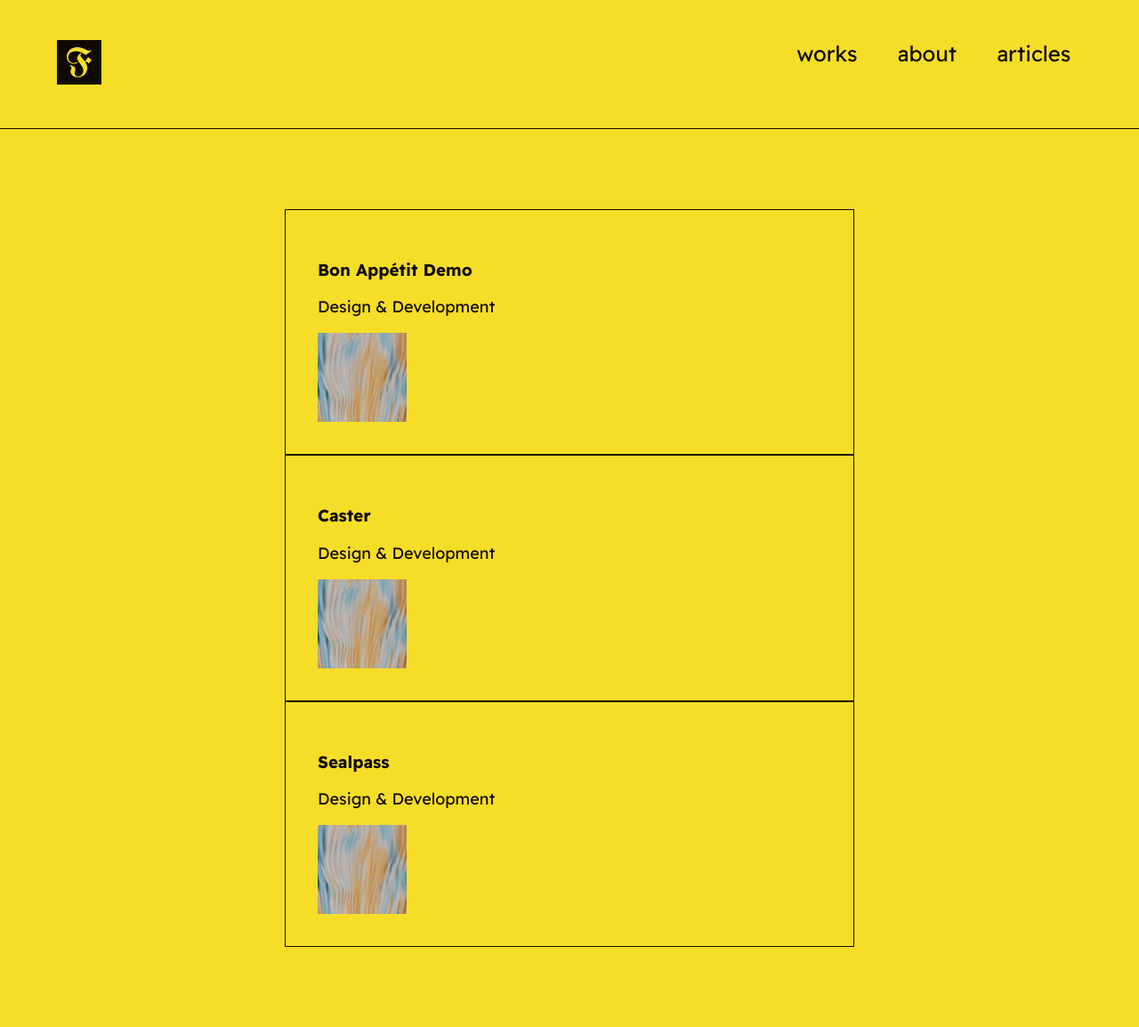
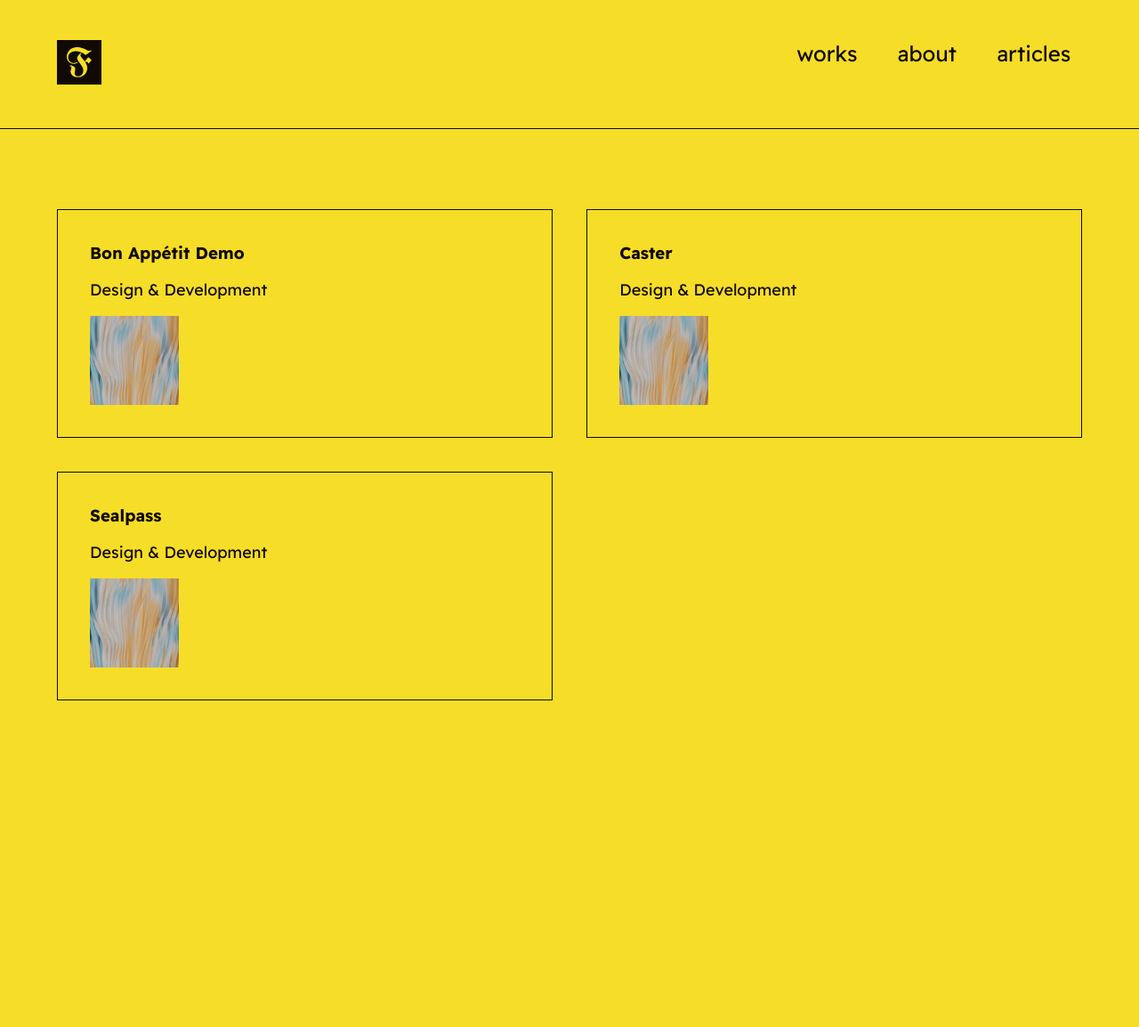
Before and after one commit to franthormel/franthormel.github.io, a Jekyll site: the page built from works.html, in a window 1280 px wide. Shown: the whole page at 89% size. Built offline with Jekyll 4.4.1, drawn with Linux system fonts in a browser that asks for light colours; after the commit the page ends 900 px from its top, so only the background shows below that.

```diff
--- a/_sass/_works.scss
+++ b/_sass/_works.scss
@@ -1,11 +1,8 @@
 .works {
-  @include padding-content-large;
+  @include padding-content;
+  @include grid-by-2;
 
   &__ {
-    &items {
-      @include grid-by-2;
-    }
-
     &item {
       padding: 4vh;
 
@@ -13,6 +10,10 @@
       @include transition-box-shadow;
 
       &__ {
+        &name {
+          margin: 0;
+        }
+
         &category {
           font-size: large;
         }
--- a/works.html
+++ b/works.html
@@ -3,7 +3,6 @@
 ---
 
 <main class="works">
-  <div class="works_items">
   {% for work in site.data.works %}
   <div class="works__item">
     <a href="{{ work.url }}" target="_blank">
@@ -13,5 +12,4 @@
     </a>
   </div>
   {% endfor %}
-  </div>
 </main>
```
Also changed, not shown: assets/img/random-2.jpg (added). Lines whose indentation alone changed are shown as unchanged.
